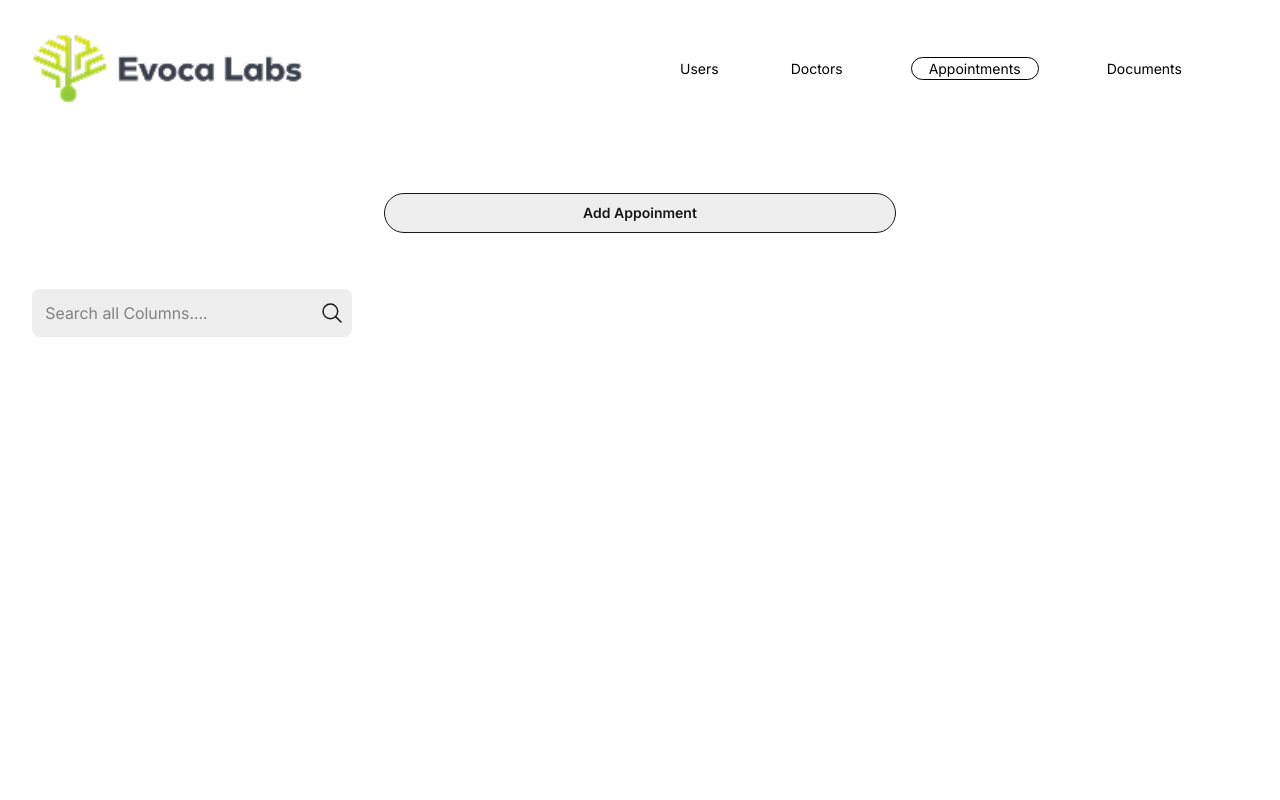
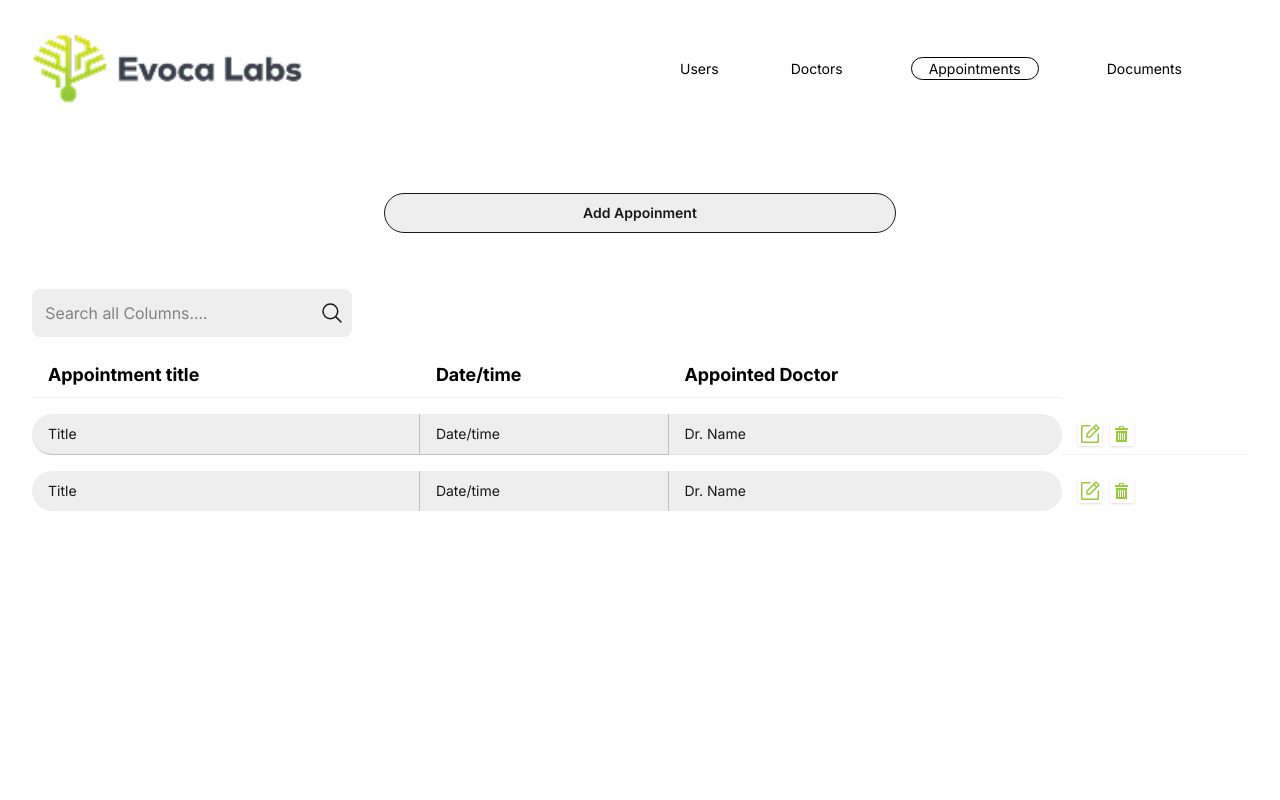
Before and after one commit to FazleRifat121/evoca-lab, a React (Vite) app: page /admin/appointments in a window 1280 px wide. Shown: the top 800 px of the page. Built offline with nearby package versions, Linux system fonts and the light colour scheme.

Commit message:
all table added

```diff
--- a/src/AdminPages/Appoinments/Appoinments.jsx
+++ b/src/AdminPages/Appoinments/Appoinments.jsx
@@ -1,11 +1,13 @@
 import Add from "../../components/Add/Add";
 import Search from "../../components/Search/Search";
+import Table from "./Table/Table";
 
 const Appoinments = () => {
   return (
     <div className="max-w-7xl mx-auto p-4">
       <Add title={"Appoinment"}></Add>
       <Search></Search>
+      <Table></Table>
     </div>
   );
 };
--- /dev/null
+++ b/src/AdminPages/Appoinments/Table/Table.jsx
@@ -0,0 +1,55 @@
+import { PiNotePencil } from "react-icons/pi";
+import { ImBin } from "react-icons/im";
+
+const Table = () => {
+  return (
+    <div className="overflow-x-auto">
+      <table className="table border-separate border-spacing-y-4 w-full min-w-[600px]">
+        {/* head */}
+        <thead>
+          <tr className="text-lg text-black border-0">
+            <th className="px-4 py-2 text-left">Appointment title</th>
+            <th className="px-4 py-2 text-left">Date/time</th>
+            <th className="px-4 py-2 text-left">Appointed Doctor</th>
+          </tr>
+        </thead>
+        <tbody>
+          {/* row 1 */}
+          <tr className="border-0">
+            <td className="bg-base-300 rounded-l-3xl border-r border-[#C0C0C0] px-4 py-2 text-nowrap">
+              Title
+            </td>
+            <td className="bg-base-300 px-4 py-2 text-nowrap border-r border-[#C0C0C0]">
+              Date/time
+            </td>
+            <td className="bg-base-300 px-4 py-2 text-nowrap rounded-r-3xl">
+              Dr. Name
+            </td>
+            <td className=" flex items-center gap-2 text-[#96C93B] px-4 py-2">
+              <PiNotePencil className="text-2xl shadow-sm cursor-pointer" />
+              <ImBin className="text-2xl shadow-sm cursor-pointer p-1" />
+            </td>
+          </tr>
+          {/* row 2 */}
+          <tr className="border-0">
+            <td className="bg-base-300 rounded-l-3xl border-r border-[#C0C0C0] px-4 py-2 text-nowrap">
+              Title
+            </td>
+            <td className="bg-base-300 px-4 py-2 text-nowrap border-r border-[#C0C0C0]">
+              Date/time
+            </td>
+            <td className="bg-base-300 px-4 py-2 text-nowrap rounded-r-3xl">
+              Dr. Name
+            </td>
+            <td className=" flex items-center gap-2 text-[#96C93B] px-4 py-2">
+              <PiNotePencil className="text-2xl shadow-sm cursor-pointer" />
+              <ImBin className="text-2xl shadow-sm cursor-pointer p-1" />
+            </td>
+          </tr>
+        </tbody>
+      </table>
+    </div>
+  );
+};
+
+export default Table;
--- a/src/AdminPages/Documents/Documents.jsx
+++ b/src/AdminPages/Documents/Documents.jsx
@@ -1,11 +1,13 @@
 import Add from "../../components/Add/Add";
 import Search from "../../components/Search/Search";
+import Table from "./Table/Table";
 
 const Documents = () => {
   return (
     <div className="max-w-7xl mx-auto p-4">
       <Add title={"Document"}></Add>
       <Search></Search>
+      <Table></Table>
     </div>
   );
 };
--- a/src/AdminPages/Users/Table/Table.jsx
+++ b/src/AdminPages/Documents/Table/Table.jsx
@@ -8,30 +8,30 @@ const Table = () => {
         {/* head */}
         <thead>
           <tr className="text-xl text-black border-0">
-            <th>User Name</th>
+            <th>Documnet Name</th>
           </tr>
         </thead>
         <tbody>
           {/* row 1 */}
           <tr className="border-0">
             <td className="bg-base-300 rounded-3xl px-4 py-2 w-full">
-              Add Your Name
+              Document name
             </td>
 
             <td className="flex items-center gap-2 text-[#96C93B]">
+              <PiNotePencil className="text-3xl shadow-sm cursor-pointer" />
               <ImBin className="text-3xl shadow-sm cursor-pointer p-1" />
-              <PiNotePencil className="text-3xl shadow-sm cursor-pointer" />
             </td>
           </tr>
           {/* row 2 */}
           <tr>
             <td className="bg-base-300 rounded-3xl px-4 py-2 row-span-2">
-              Add Your Name
+              Document name
             </td>
 
             <td className="flex items-center gap-2 text-[#96C93B]">
+              <PiNotePencil className="text-3xl shadow-sm cursor-pointer" />
               <ImBin className="text-3xl shadow-sm cursor-pointer p-1" />
-              <PiNotePencil className="text-3xl shadow-sm cursor-pointer" />
             </td>
           </tr>
         </tbody>
```
